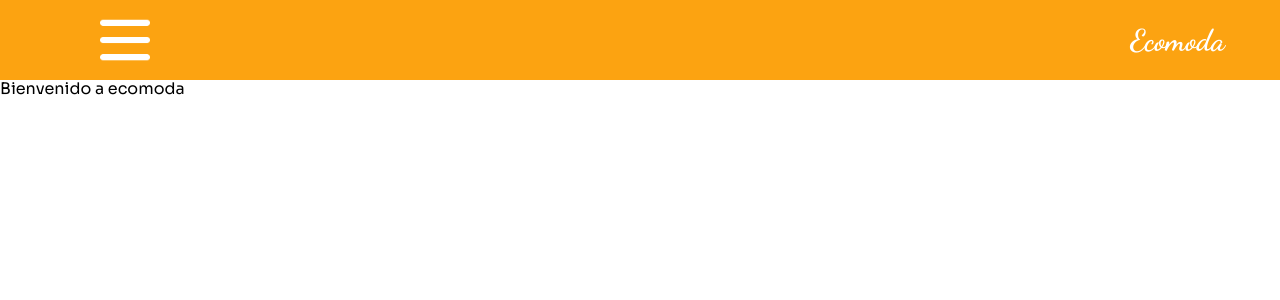
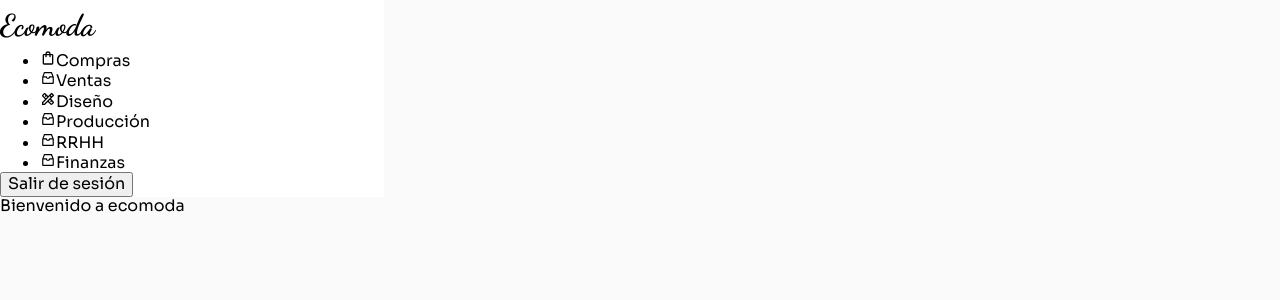
Before and after one commit to AndresBlade/ecomoda, a React (Vite) app: page / in a window 1280 px wide. Shown: the top 300 px of the page. Built offline with nearby package versions, Linux system fonts and the light colour scheme.

Commit message:
creacion de carpetas y estructura

```diff
--- a/package.json
+++ b/package.json
@@ -12,6 +12,7 @@
   "dependencies": {
     "react": "^18.2.0",
     "react-dom": "^18.2.0",
+    "react-icons": "^5.0.1",
     "react-router-dom": "^6.21.3"
   },
   "devDependencies": {
--- a/src/App.tsx
+++ b/src/App.tsx
@@ -1,10 +1,12 @@
 import { Outlet } from 'react-router-dom';
 import { Header } from './components';
+import { Sidebar } from './components/ui/Sidebar/Sidebar';
 
 export const App = () => {
 	return (
 		<>
-			<Header />
+			{/* <Header /> */}
+			<Sidebar />
 			<Outlet />
 		</>
 	);
--- a/src/assets/global.css
+++ b/src/assets/global.css
@@ -1,8 +1,9 @@
 :root {
 	--primaryYellow: #fca311;
 	--primaryBlue: #14213d;
-	--primaryBlack: #111111;
+	--primaryBlack: #121111;
 	--primaryGray: #e5e5e5;
+	--outletColor: #FAFAFA;
 	--primaryFont: 'Sora', sans-serif;
 	--stylishFont: 'Dancing Script', cursive;
 }
@@ -30,12 +31,15 @@ ul {
 body {
 	font-size: 1.6rem;
 	font-family: var(--primaryFont);
+	background-color: var(--outletColor);
 }
 
 img {
 	max-width: 100%;
 	max-height: 100%;
 }
+
+/* Header styles */
 
 .header {
 	background-color: #fca311;
@@ -64,7 +68,7 @@ img {
 	font-size: 3rem;
 	text-decoration: none;
 	font-weight: 700;
-	color: #ffffff;
+	color: #000000;
 }
 
 .header__menuButton {
@@ -79,3 +83,32 @@ img {
 	background-position: center center;
 	filter: invert();
 }
+
+/* ------------------------------------------------ */
+
+/*  Sidebar Styles */
+.sidebar {
+	background-color: #ffffff;
+	width: 30%;
+}
+.sidebar__logo{
+
+}
+.header__name{
+
+}
+.sidebar__menu{
+
+}
+.sidebar__data{
+
+}
+.sidebar__sesionButton{
+
+}
+.sesionButton{
+
+}
+
+
+/* ------------------------------- */
--- /dev/null
+++ b/src/components/ui/Sidebar/Sidebar.tsx
@@ -0,0 +1,24 @@
+import React from 'react';
+import { Link } from 'react-router-dom';
+import { SubMenu } from "./Submenu";
+import { SidebarData } from './Sidebar_data';
+
+export const Sidebar = () => {
+  return (
+	<nav className='sidebar'>
+		<div className='sidebar__logo'>
+			<Link to="/" className="header__name">
+				Ecomoda
+			</Link>
+		</div>
+		<ul className='sidebar__menu'>
+			{SidebarData.map((item, index) => (
+				<SubMenu key={index} item={item} />
+			))}
+		</ul>
+		<div className='sidebar__sesionButton'>
+			<button className='sesionButton'>Salir de sesión</button>
+		</div>
+	</nav>
+  );
+};
--- /dev/null
+++ b/src/components/ui/Sidebar/Sidebar_data.tsx
@@ -0,0 +1,119 @@
+import { MdOutlineInventory2, MdKeyboardArrowDown , MdKeyboardArrowUp , MdOutlineShoppingBag, MdOutlineDesignServices } from "react-icons/md";
+import { AiOutlineInbox } from "react-icons/ai";
+import { HiOutlineCollection } from "react-icons/hi";
+import { LuShirt } from "react-icons/lu";
+import { BiCategoryAlt } from "react-icons/bi";
+
+export const SidebarData = [
+  {
+    title: 'Compras',
+    path: '/compras',
+    icon: <MdOutlineShoppingBag />,
+    iconClosed: <MdKeyboardArrowDown />,
+    iconOpened: <MdKeyboardArrowUp />,
+    Subnav: [
+      {
+        title: 'Opcion',
+        path: '/',
+        icon: <HiOutlineCollection />
+      }
+    ]
+  },
+  {
+    title: 'Ventas',
+    path: '/ventas',
+    icon: <AiOutlineInbox />,
+    iconClosed: <MdKeyboardArrowDown />,
+    iconOpened: <MdKeyboardArrowUp />,
+    Subnav: [
+      {
+        title: 'Opcion',
+        path: '/',
+        icon: <HiOutlineCollection />
+      }
+    ]
+  },
+  {
+    title: 'Diseño',
+    path: '/diseno',
+    icon: <MdOutlineDesignServices />,
+    iconClosed: <MdKeyboardArrowDown />,
+    iconOpened: <MdKeyboardArrowUp />,
+    Subnav: [
+      {
+        title: 'Colecciones',
+        path: '/diseno/colecciones',
+        icon: <HiOutlineCollection />
+      },
+      {
+        title: 'Prendas',
+        path: '/diseno/prendas',
+        icon: <LuShirt />
+      },
+      {
+        title: 'Materiales',
+        path: '/diseno/materiales',
+        icon: <MdOutlineInventory2 />
+      },
+      {
+        title: 'Categoría',
+        path: '/diseno/categoria',
+        icon: <BiCategoryAlt />
+      }
+    ]
+  },
+  {
+    title: 'Producción',
+    path: '/produccion',
+    icon: <AiOutlineInbox />,
+    iconClosed: <MdKeyboardArrowDown />,
+    iconOpened: <MdKeyboardArrowUp />,
+    Subnav: [
+      {
+        title: 'Opcion',
+        path: '/',
+        icon: <HiOutlineCollection />
+      }
+    ]
+  },
+  {
+    title: 'RRHH',
+    path: '/RRHH',
+    icon: <AiOutlineInbox />,
+    iconClosed: <MdKeyboardArrowDown />,
+    iconOpened: <MdKeyboardArrowUp />,
+    Subnav: [
+      {
+        title: 'Opcion',
+        path: '/',
+        icon: <HiOutlineCollection />
+      }
+    ]
+  },
+  {
+    title: 'Finanzas',
+    path: '/finanzas',
+    icon: <AiOutlineInbox />,
+    iconClosed: <MdKeyboardArrowDown />,
+    iconOpened: <MdKeyboardArrowUp />,
+    Subnav: [
+      {
+        title: 'Opcion',
+        path: '/',
+        icon: <HiOutlineCollection />
+      }
+    ]
+  }
+];
+
+/*
+	children: [
+			{ index: true, element: <div>Bienvenido a ecomoda</div> },
+			{
+				path: 'ventas',
+				children: [
+					{ path: 'clientes', element: <ClientsPage /> },
+					{ index: true, element: <SalesPage /> },
+				],
+			},
+*/
--- /dev/null
+++ b/src/components/ui/Sidebar/Submenu.tsx
@@ -0,0 +1,23 @@
+import React from "react";
+import { Link } from "react-router-dom";
+
+interface SidebarItem {
+    title: string;
+    path: string;
+    icon: JSX.Element;
+    iconClosed?: JSX.Element;
+    iconOpened?: JSX.Element;
+    Subnav?: SidebarItem[];
+}
+
+export const SubMenu: React.FC<{ item: SidebarItem }> = ({ item }) => {
+    return (
+        <li>
+            <Link to={item.path} />
+            <div>
+                {item.icon}
+                <span>{item.title}</span>
+            </div>
+        </li>
+    )
+}
```
Also changed, not shown: 1 other file (tests, documents, lock files or other folders).
